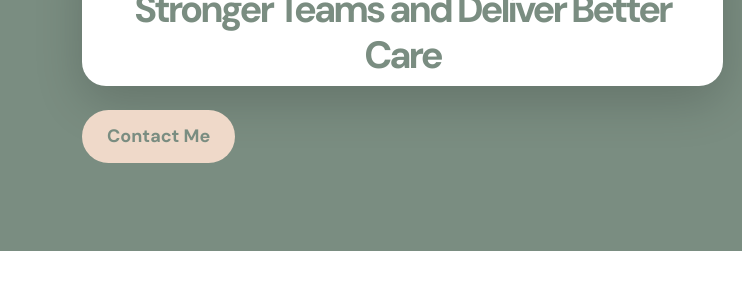
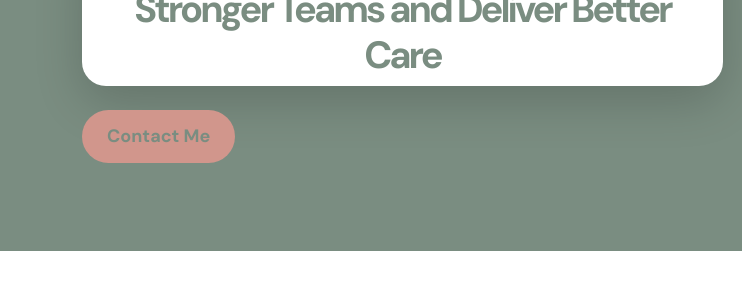
Before and after one commit to Mswilds/my-portfolio, a plain HTML site: page index.html in a window 1280 px wide. Shown: the part 409-717 px from the top of the page, 0-742 px from the left. Drawn offline with Linux system fonts and the light colour scheme.

Commit message:
Update templatemo-first-portfolio-style.css

```diff
--- a/css/templatemo-first-portfolio-style.css
+++ b/css/templatemo-first-portfolio-style.css
@@ -290,13 +290,13 @@ strong {
 }
 
 .custom-link {
-	background-color: #EFD9C9;
+	background-color: #D1968C;
     color: var(--secondary-color);
 
 }
 
 .custom-link:hover {
-	background-color: #d0bcae;
+	background-color: #B38077;
   color: #ffffff;
 }
 
```
